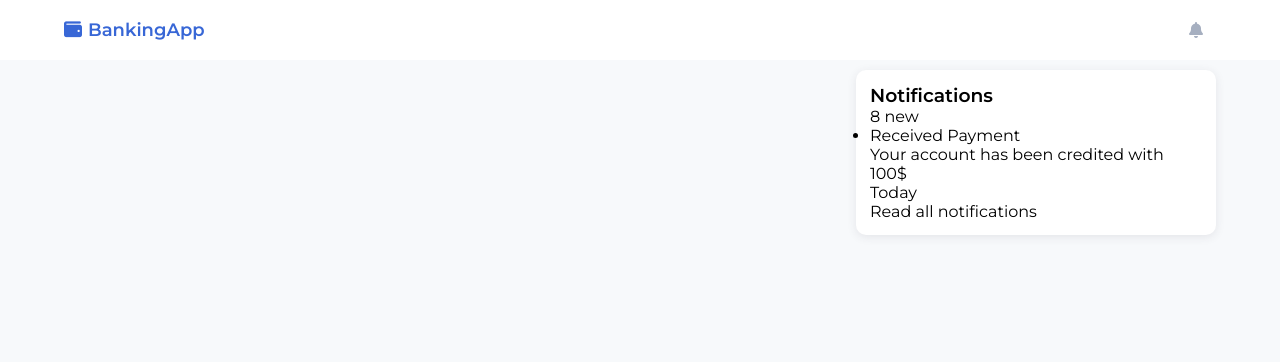
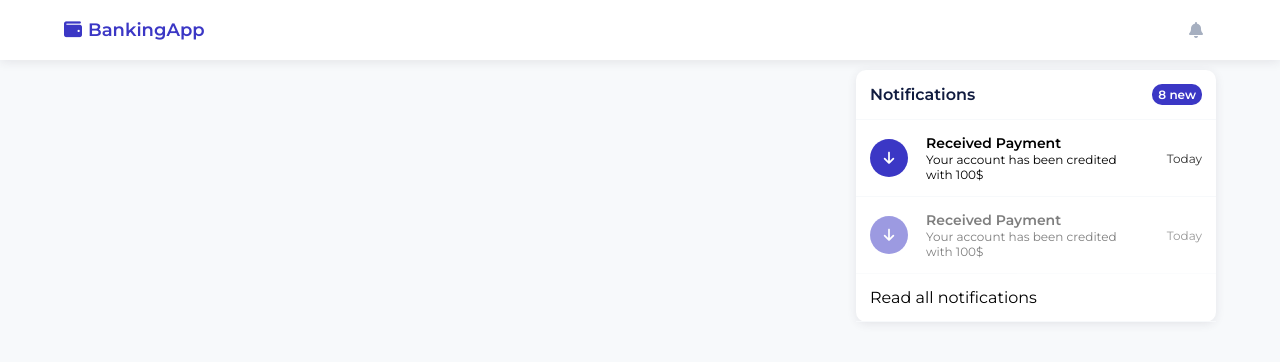
Before and after one commit to MiloszBaranskiDev/BankingApp, a React (Create React App) app: page / in a window 1280 px wide. Both pictures are taken after a click on the button 1196 px from the left and 30 px from the top of the page. Shown: the top 362 px of the page. Built offline with nearby package versions, Linux system fonts and the light colour scheme.

Commit message:
style notifications

```diff
--- a/src/App.tsx
+++ b/src/App.tsx
@@ -3,7 +3,7 @@ import Navbar from "parts/Navbar";
 
 const theme = {
   colors: {
-    main: "#3867d6",
+    main: "#3b37c5",
     bgc: "white",
     bgc_dark: "#f7f9fb",
     typography: "#a6afc0",
--- a/src/elements/Navbar/Notifications.tsx
+++ b/src/elements/Navbar/Notifications.tsx
@@ -6,7 +6,7 @@ const StyledContainer = styled.div`
   margin-left: auto;
 `;
 
-const StyledBtn = styled.button`
+const StyledIcon = styled.button`
   width: 40px;
   height: 40px;
   border-radius: 50%;
@@ -17,6 +17,7 @@ const StyledBtn = styled.button`
   align-items: center;
   justify-content: center;
   cursor: pointer;
+  outline: none;
   transition: background-color 0.3s;
   i {
     font-size: ${(props) => props.theme.typography.size_normal};
@@ -32,12 +33,77 @@ const StyledNotifications = styled.div`
   top: 60px;
   right: 0;
   z-index: 99;
-  padding: 14px;
   width: 85vw;
   max-width: 360px;
   background-color: ${(props) => props.theme.colors.bgc};
   border-radius: ${(props) => props.theme.radius};
   box-shadow: ${(props) => props.theme.shadow};
+  .top,
+  .notification,
+  .bottom {
+    padding: 14px;
+    border-bottom: 1px solid ${(props) => props.theme.colors.bgc_dark};
+  }
+  .top {
+    display: flex;
+    align-items: center;
+    h3 {
+      padding-right: 10px;
+      margin-right: auto;
+      font-size: ${(props) => props.theme.typography.size_normal};
+      color: ${(props) => props.theme.colors.typography_dark};
+    }
+    p {
+      background-color: ${(props) => props.theme.colors.main};
+      color: white;
+      border-radius: ${(props) => props.theme.radius};
+      padding: 3px 6px;
+      font-size: ${(props) => props.theme.typography.size_extra_small};
+      font-weight: ${(props) => props.theme.typography.weight_bold};
+    }
+  }
+  .list {
+    .notification {
+      display: flex;
+      align-items: center;
+      transition: background-color 0.3s;
+      &__icon {
+        flex-basis: 38px;
+        height: 38px;
+        display: flex;
+        align-items: center;
+        justify-content: center;
+        border-radius: 50%;
+        color: white;
+        background-color: ${(props) => props.theme.colors.main};
+        i {
+          font-size: ${(props) => props.theme.typography.size_small};
+        }
+      }
+      &__content {
+        padding: 0 18px;
+        flex-basis: calc(100% - 38px - 60px);
+        p {
+          font-size: ${(props) => props.theme.typography.size_extra_small};
+        }
+        p:first-child {
+          font-weight: ${(props) => props.theme.typography.weight_bold};
+          font-size: ${(props) => props.theme.typography.size_small};
+        }
+      }
+      &__date {
+        width: 60px;
+        flex-basis: 60px;
+        font-size: ${(props) => props.theme.typography.size_extra_small};
+        text-align: end;
+        overflow-wrap: break-word;
+        opacity: 0.8;
+      }
+      &:hover {
+        background-color: ${(props) => props.theme.colors.bgc_dark};
+      }
+    }
+  }
 `;
 
 const Notifications: React.FC = () => {
@@ -45,13 +111,13 @@ const Notifications: React.FC = () => {
 
   return (
     <StyledContainer>
-      <StyledBtn
+      <StyledIcon
         onClick={() =>
           setShowNotifications((showNotifications) => !showNotifications)
         }
       >
         <i className="fas fa-bell"></i>
-      </StyledBtn>
+      </StyledIcon>
       {showNotifications ? (
         <StyledNotifications>
           <div className="top">
@@ -60,14 +126,28 @@ const Notifications: React.FC = () => {
           </div>
           <ul className="list">
             <li>
-              <div className="notification">
-                <div className="notification__icon"></div>
+              <a href="#" className="notification">
+                <div className="notification__icon">
+                  <i className="fas fa-arrow-down"></i>
+                </div>
                 <div className="notification__content">
                   <p>Received Payment</p>
                   <p>Your account has been credited with 100$</p>
                 </div>
                 <p className="notification__date">Today</p>
-              </div>
+              </a>
+            </li>
+            <li style={{ opacity: 0.5 }}>
+              <a href="#" className="notification">
+                <div className="notification__icon">
+                  <i className="fas fa-arrow-down"></i>
+                </div>
+                <div className="notification__content">
+                  <p>Received Payment</p>
+                  <p>Your account has been credited with 100$</p>
+                </div>
+                <p className="notification__date">Today</p>
+              </a>
             </li>
           </ul>
           <div className="bottom">
--- a/src/index.css
+++ b/src/index.css
@@ -16,3 +16,7 @@ a {
 .App {
   min-height: 100vh;
 }
+
+ul {
+  list-style: none;
+}
--- a/src/parts/Navbar.tsx
+++ b/src/parts/Navbar.tsx
@@ -5,6 +5,7 @@ import Notifications from "elements/Navbar/Notifications";
 
 const StyledNavbar = styled.div`
   background-color: ${(props) => props.theme.colors.bgc};
+  box-shadow: ${(props) => props.theme.shadow};
   padding: 10px 0;
   .navbarWrapper {
     display: flex;
```
Also changed, not shown: src/elements/layout/StyledWrapper.ts (renamed from src/elements/layout/StyledWrapper.tsx).
